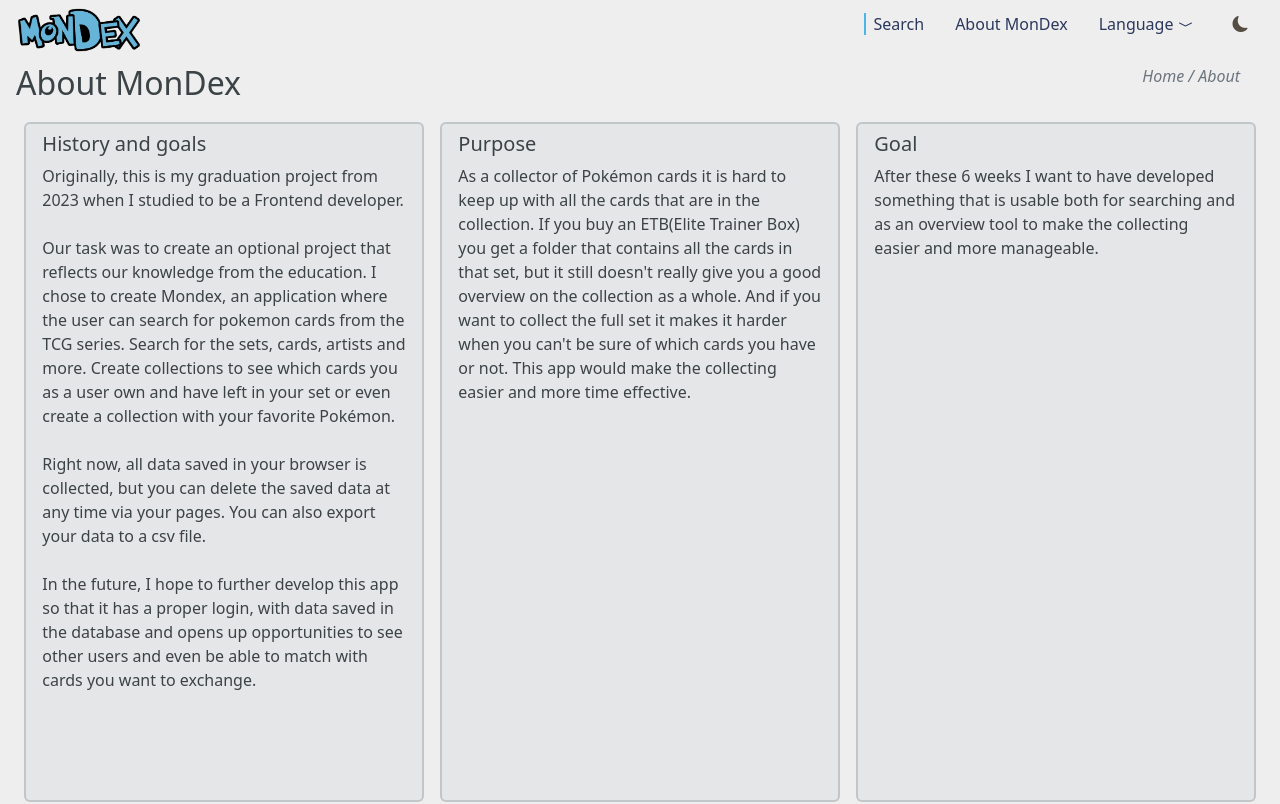
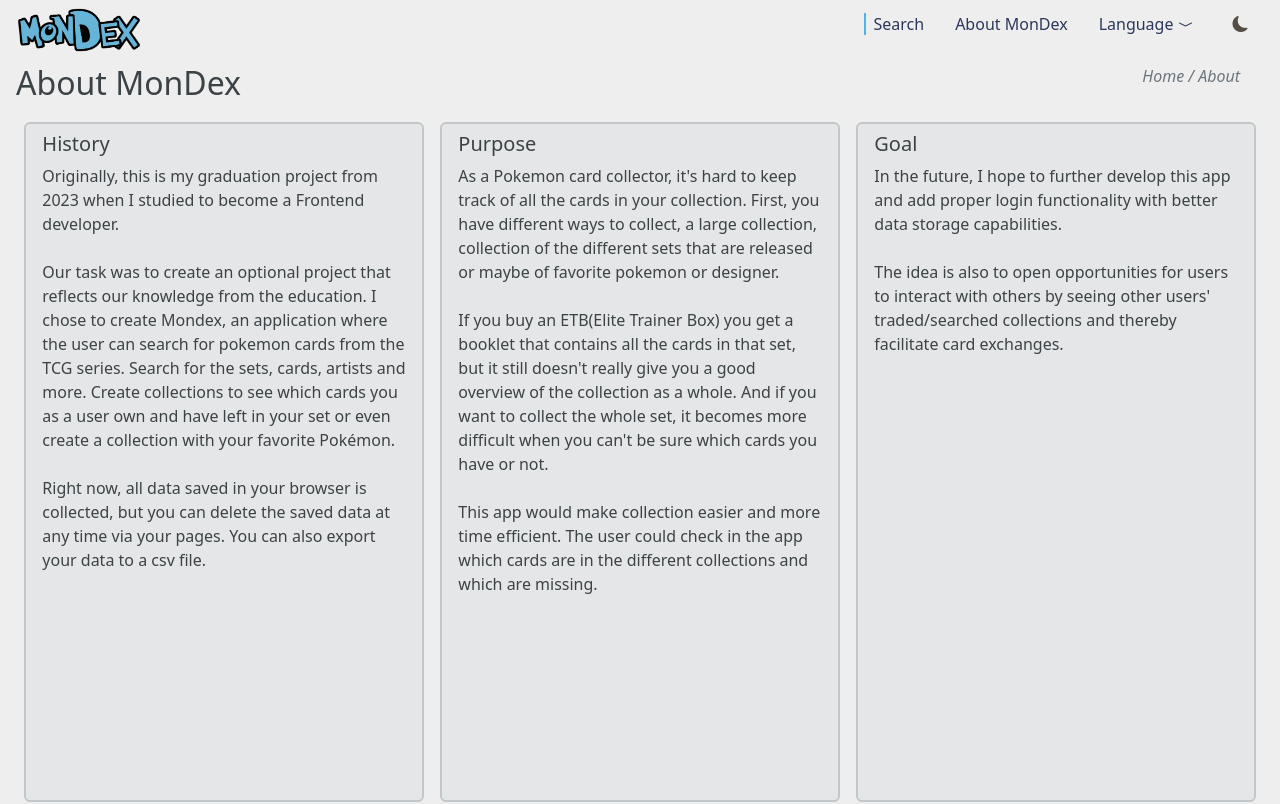
Before and after one commit to Carowa27/mondex, a React (Vite) app in the folder frontend/: page /about in a window 1280 px wide. Shown: the top 804 px of the page. Built offline with nearby package versions, Linux system fonts and the light colour scheme; no server answers.

Commit message:
(ref) update about

```diff
--- a/frontend/src/pages/AboutProject.tsx
+++ b/frontend/src/pages/AboutProject.tsx
@@ -47,17 +47,13 @@
           }
         >
           <h5 id="about-card-examprj-header">
-            {language?.name === "English" ? (
-              <>History and goals</>
-            ) : (
-              <>Historia och mål</>
-            )}
+            {language?.name === "English" ? <>History</> : <>Historia</>}
           </h5>
           <p className="m-0">
             {language?.name === "English" ? (
               <>
                 Originally, this is my graduation project from 2023 when I
-                studied to be a Frontend developer.
+                studied to become a Frontend developer.
                 <br /> <br /> Our task was to create an optional project that
                 reflects our knowledge from the education. I chose to create
                 Mondex, an application where the user can search for pokemon
@@ -67,10 +63,7 @@
                 your favorite Pokémon. <br /> <br /> Right now, all data saved
                 in your browser is collected, but you can delete the saved data
                 at any time via your pages. You can also export your data to a
-                csv file. <br /> <br /> In the future, I hope to further develop
-                this app so that it has a proper login, with data saved in the
-                database and opens up opportunities to see other users and even
-                be able to match with cards you want to exchange.
+                csv file.
               </>
             ) : (
               <>
@@ -88,11 +81,6 @@
                 Just nu samlas all data som sparas i din browser, men du kan
                 närsomhelst ta bort den sparade datan via dina sidor. Du kan
                 även exportera din data till en csv fil.
-                <br />
-                <br />I framtiden hoppas jag att vidareutveckla denna app så att
-                den har en ordentlig inloggning, med data sparad i databas och
-                öppna upp för möjligheter att kunna se andra användare och
-                tillochmed kunna matcha med kort man vill byta.
               </>
             )}
           </p>
@@ -122,7 +110,47 @@
           <h5 id="about-card-purpose-header">
             {language?.lang_code.word_purpose}
           </h5>
-          <p className="m-0">{language?.lang_code.about_description_purpose}</p>
+          <p className="m-0">
+            {language?.name === "English" ? (
+              <>
+                As a Pokemon card collector, it's hard to keep track of all the
+                cards in your collection. First, you have different ways to
+                collect, a large collection, collection of the different sets
+                that are released or maybe of favorite pokemon or designer.
+                <br />
+                <br />
+                If you buy an ETB(Elite Trainer Box) you get a booklet that
+                contains all the cards in that set, but it still doesn't really
+                give you a good overview of the collection as a whole. And if
+                you want to collect the whole set, it becomes more difficult
+                when you can't be sure which cards you have or not.
+                <br />
+                <br />
+                This app would make collection easier and more time efficient.
+                The user could check in the app which cards are in the different
+                collections and which are missing.
+              </>
+            ) : (
+              <>
+                Som samlare av Pokémon-kort är det svårt att hålla koll på alla
+                kort som finns i samlingen. Du har för det första olika sätt att
+                samla på, en stor samling, samling av de olika uppsättningar som
+                släpps eller kanske av favorit pokemon eller designer.
+                <br />
+                <br />
+                Om du köper en ETB(Elite Trainer Box) får du ett häfte som
+                innehåller alla kort i den uppsättningen, men den ger dig
+                fortfarande inte riktigt en bra överblick över samlingen som
+                helhet. Och om du vill samla hela setet blir det svårare när du
+                inte kan vara säker på vilka kort du har eller inte.
+                <br />
+                <br />
+                Denna app skulle göra insamlingen enklare och mer tidseffektiv.
+                Användaren skulle kunna kolla i appen vilka kort som finns i de
+                olika kollektionerna och vilka som saknas.
+              </>
+            )}
+          </p>
         </div>
         <div
           className={
@@ -147,7 +175,28 @@
           }
         >
           <h5 id="about-card-goal-header">{language?.lang_code.word_goal}</h5>
-          <p className="m-0">{language?.lang_code.about_description_goal}</p>
+          <p className="m-0">
+            {language?.name === "English" ? (
+              <>
+                In the future, I hope to further develop this app and add proper
+                login functionality with better data storage capabilities.{" "}
+                <br />
+                <br /> The idea is also to open opportunities for users to
+                interact with others by seeing other users' traded/searched
+                collections and thereby facilitate card exchanges.
+              </>
+            ) : (
+              <>
+                I framtiden hoppas jag kunna vidareutveckla den här appen och
+                lägga till ordentlig inloggningsfunktion med bättre
+                datalagringsmöjligheter.
+                <br />
+                <br /> Tanken är också att öppna möjligheter för användare att
+                interagera med andra genom att se andra användares bytes/sökes
+                kollektioner och därigenom underlätta kortbyten.
+              </>
+            )}
+          </p>
         </div>
       </div>
     </>
```
